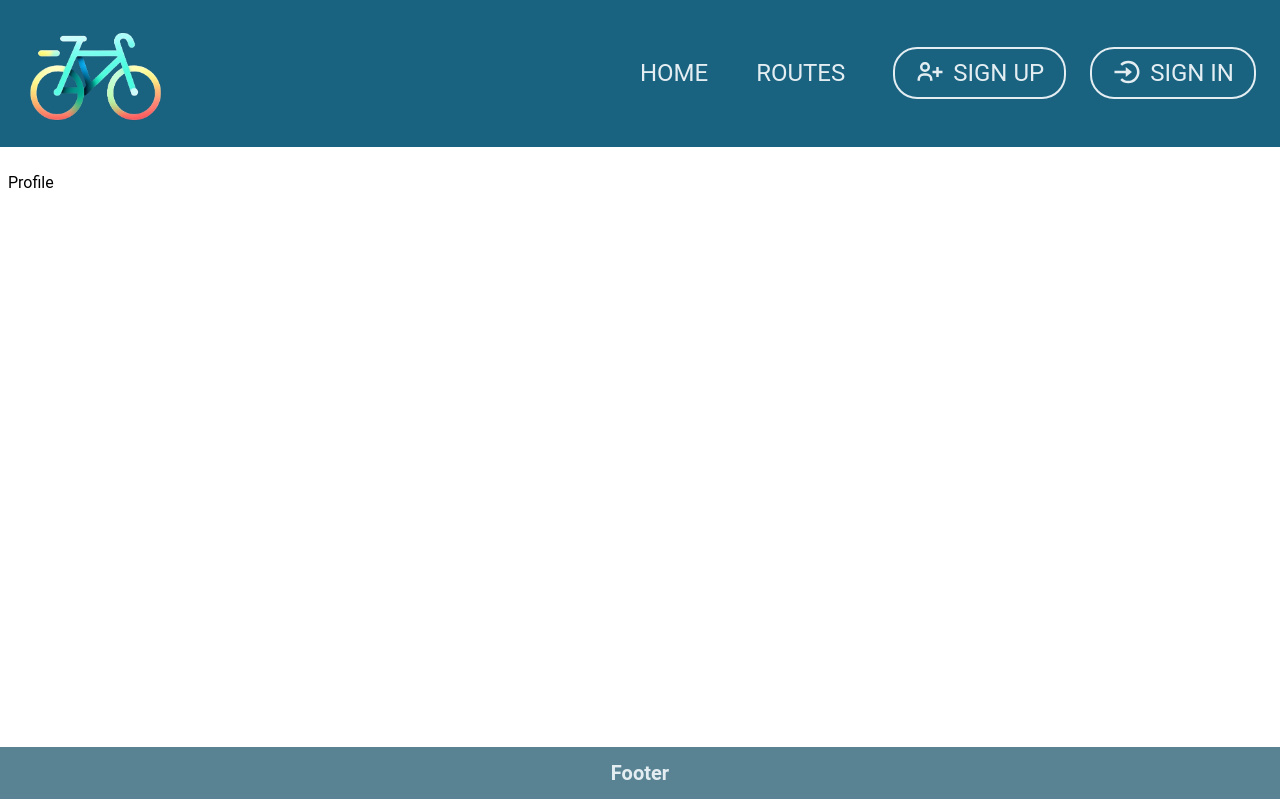
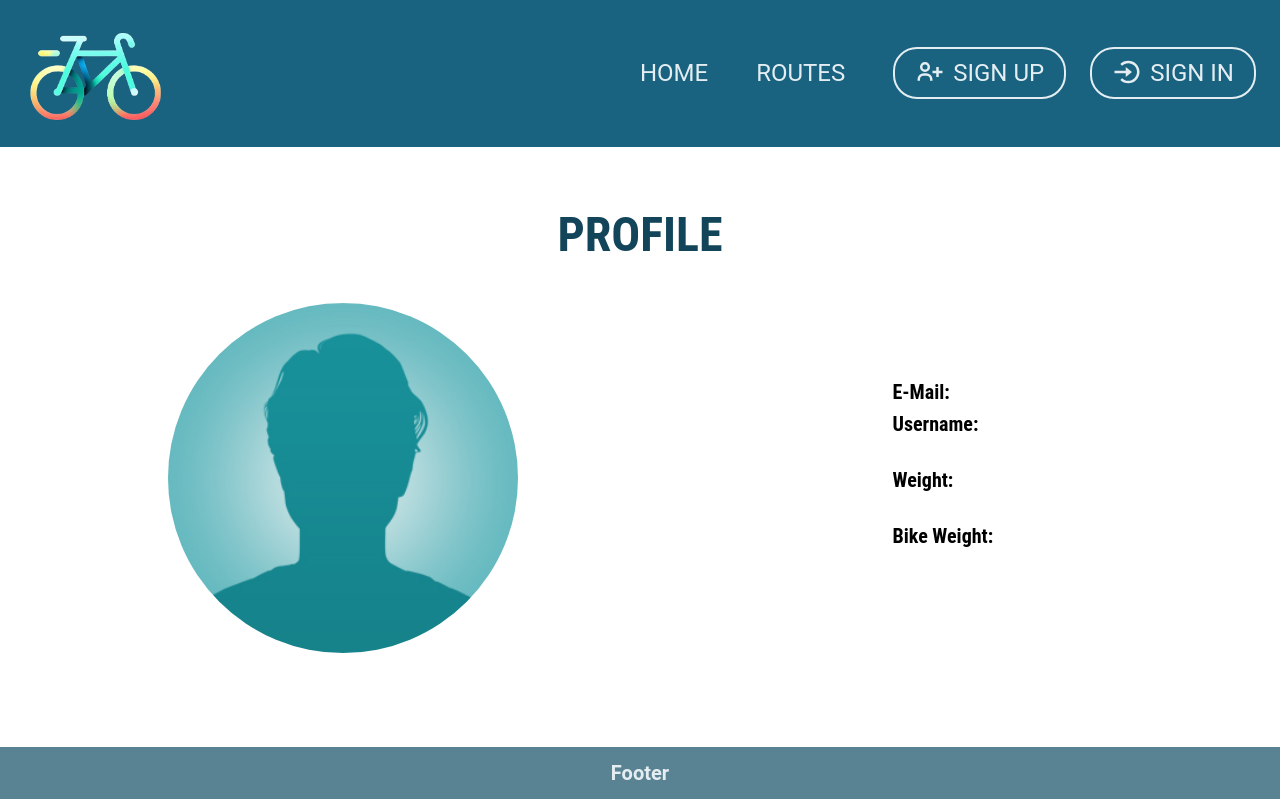
Before and after one commit to cBobri/cycling-tracker, a React (Create React App) app in the folder web-app/: page /profile in a window 1280 px wide. Built offline with nearby package versions, Linux system fonts and the light colour scheme.

Commit message:
Profile tab WIP

```diff
--- a/web-app/src/Types.ts
+++ b/web-app/src/Types.ts
@@ -29,3 +29,9 @@ export type UserDetails = {
     weight: number | null;
     bikeWeight: number | null;
 };
+
+export type EditableUserDetails = {
+    username: string;
+    weight: number | null;
+    bikeWeight: number | null;
+};
--- a/web-app/src/views/pages/profile.tsx
+++ b/web-app/src/views/pages/profile.tsx
@@ -1,15 +1,93 @@
 import { useUserContext } from "../../userContext";
+import DefaultAvatar from "../../assets/images/default_avatar.jpg";
+import { useState } from "react";
+import { EditableUserDetails } from "../../Types";
 
 const Profile = () => {
     const context = useUserContext();
 
+    console.log(context);
+
+    const [userForm, setUserForm] = useState<EditableUserDetails>({
+        username: context.user?.username || "",
+        weight: context.user?.weight || null,
+        bikeWeight: context.user?.bikeWeight || null,
+    });
+
+    const handleChange = (e: React.ChangeEvent<HTMLInputElement>) => {
+        setUserForm({
+            ...userForm,
+            [e.target.name]: e.target.value,
+        });
+    };
+
     return (
-        <div className="py-6 px-6 xl:px-2 max-w-screen-xl mx-auto">
-            <h1>Profile</h1>
-            <p>{context.user?.username}</p>
-            <p>{context.user?.email}</p>
-            <p>{context.user?.weight}</p>
-            <p>{context.user?.bikeWeight}</p>
+        <div className="py-16 px-6 xl:px-2 max-w-screen-xl mx-auto">
+            <h1 className="text-primary-300 text-5xl font-semibold font-robotoCondensed mb-6 text-center uppercase">
+                Profile
+            </h1>
+
+            <form className="p-5 flex gap-24 flex-wrap justify-around items-center">
+                <img
+                    src={DefaultAvatar}
+                    alt="Avatar"
+                    className="w-[350px] rounded-full"
+                />
+
+                <div>
+                    <div>
+                        <p className="block text-xl mb-1 font-robotoCondensed font-semibold">
+                            E-Mail:
+                        </p>
+                        <p>{context.user?.email}</p>
+                    </div>
+                    <div>
+                        <label
+                            className="block text-xl mb-1 font-robotoCondensed font-semibold"
+                            htmlFor="username"
+                        >
+                            Username:
+                        </label>
+                        <input
+                            type="text"
+                            name="username"
+                            id="username"
+                            value={userForm.username}
+                            onChange={handleChange}
+                        />
+                    </div>
+                    <div>
+                        <label
+                            className="block text-xl mb-1 font-robotoCondensed font-semibold"
+                            htmlFor="weight"
+                        >
+                            Weight:
+                        </label>
+                        <input
+                            type="number"
+                            name="weight"
+                            id="weight"
+                            value={userForm.weight?.toString() || ""}
+                            onChange={handleChange}
+                        />
+                    </div>
+                    <div>
+                        <label
+                            className="block text-xl mb-1 font-robotoCondensed font-semibold"
+                            htmlFor="bikeWeight"
+                        >
+                            Bike Weight:
+                        </label>
+                        <input
+                            type="number"
+                            name="bikeWeight"
+                            id="bikeWeight"
+                            value={userForm.bikeWeight?.toString() || ""}
+                            onChange={handleChange}
+                        />
+                    </div>
+                </div>
+            </form>
         </div>
     );
 };
```
Also changed, not shown: web-app/src/assets/images/default_avatar.jpg (added).
